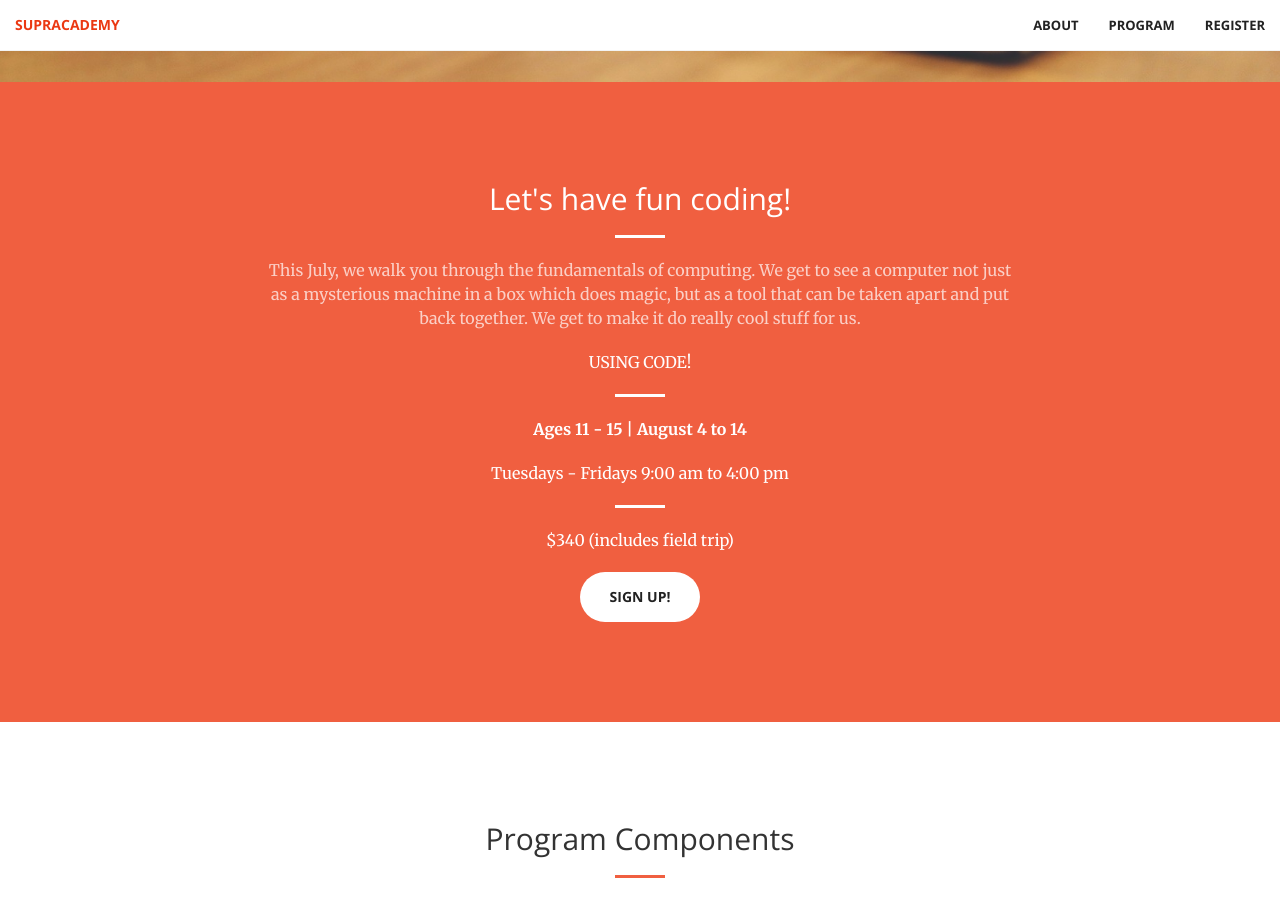
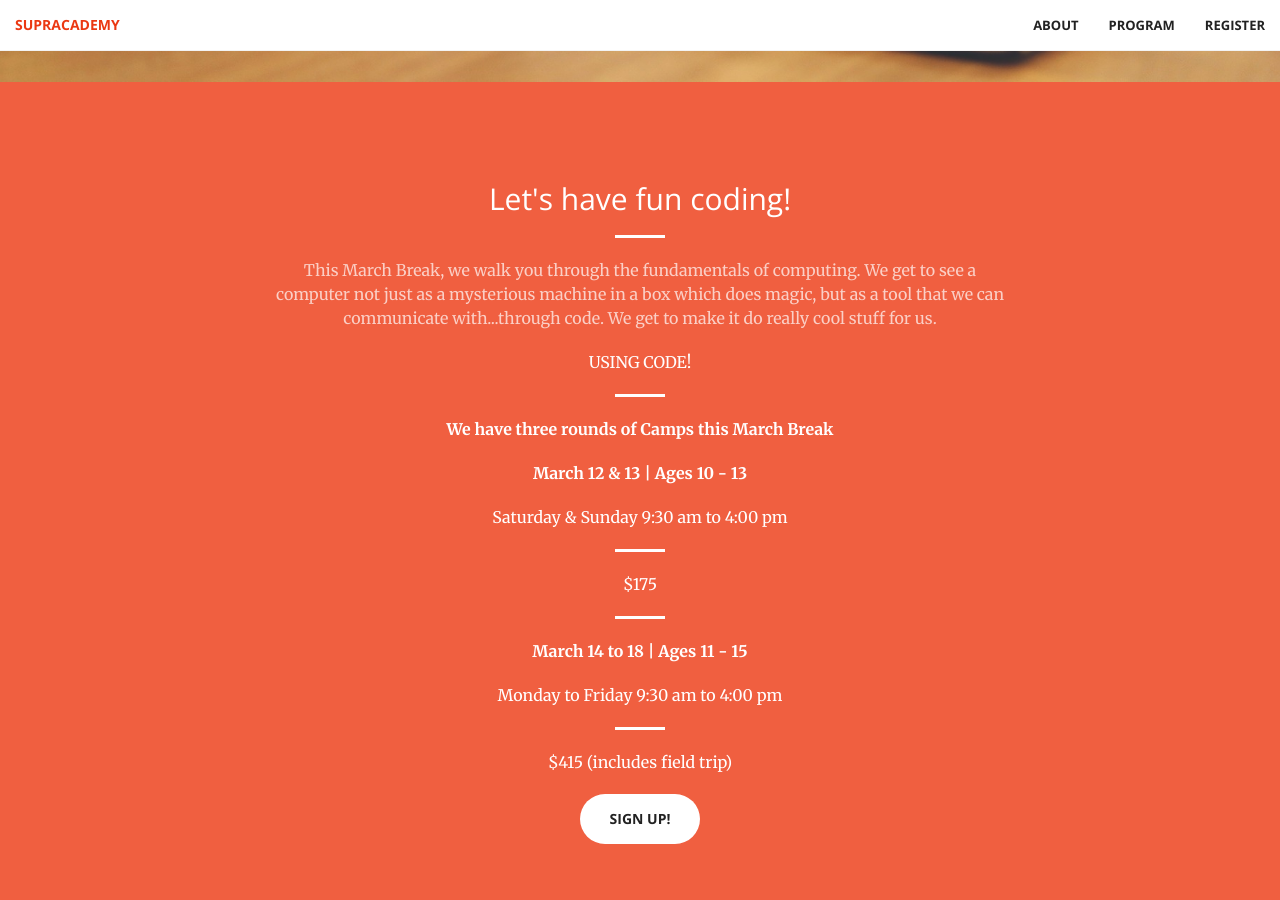
Before and after one commit to ojagostini/supracademy.com, a Jekyll site: the page kidscode/index.html, which Jekyll copies as it is, in a window 1280 px wide and 900 px high, scrolled down 818 px. Built offline with Jekyll 4.4.1, drawn with Linux system fonts in a browser that asks for light colours; some of the changed text lies outside the part shown.

Commit message:
kidscode detail changes for March Break

```diff
--- a/kidscode/index.html
+++ b/kidscode/index.html
@@ -72,7 +72,7 @@
     <header>
         <div class="header-content">
             <div class="header-content-inner">
-                <h1>KidsCode Summer Camp August 2015</h1>
+                <h1>KidsCode Coding Camps March Break 2016</h1>
                 <hr>
                 <p>learn the fundamentals of computing</p>
                 <hr>
@@ -89,7 +89,7 @@
                 <div class="col-lg-8 col-lg-offset-2 text-center">
                     <h2 class="section-heading">Let's have fun coding!</h2>
                     <hr class="light">
-                    <p class="text-faded">This July, we walk you through the fundamentals of computing. We get to see a computer not just as a mysterious machine in a box which does magic, but as a tool that can be taken apart and put back together.
+                    <p class="text-faded">This March Break, we walk you through the fundamentals of computing. We get to see a computer not just as a mysterious machine in a box which does magic, but as a tool that we can communicate with...through code.
 
                     We get to make it do really cool stuff for us.
 
@@ -97,11 +97,21 @@
 
                     <hr class="light">
 
-                    <p><strong> Ages 11 - 15  |  August 4 to 14</strong></p>
+                    <p><strong> We have three rounds of Camps this March Break</strong></p>
 
-                    <p> Tuesdays - Fridays 9:00 am to 4:00 pm</p>
+                    <p><strong> March 12 & 13 |  Ages 10 - 13</strong></p>
+
+                    <p> Saturday & Sunday 9:30 am to 4:00 pm</p>
                     <hr class="light">
-                    <p>$340 (includes field trip)</p>
+                    <p>$175</p>
+                    <hr class="light">
+
+                     <p><strong> March 14 to 18  |  Ages 11 - 15</strong></p>
+
+                    <p> Monday to Friday 9:30 am to 4:00 pm</p>
+                    <hr class="light">
+
+                    <p>$415 (includes field trip)</p>
 
                     </p>
                     <a href="https://supracademy.wufoo.com/forms/q1l4sy6y0x6vbx4/" class="btn btn-default btn-xl">Sign Up!</a>
```
Also changed, not shown: other parts of kidscode/index.html (+1 -1 lines).
